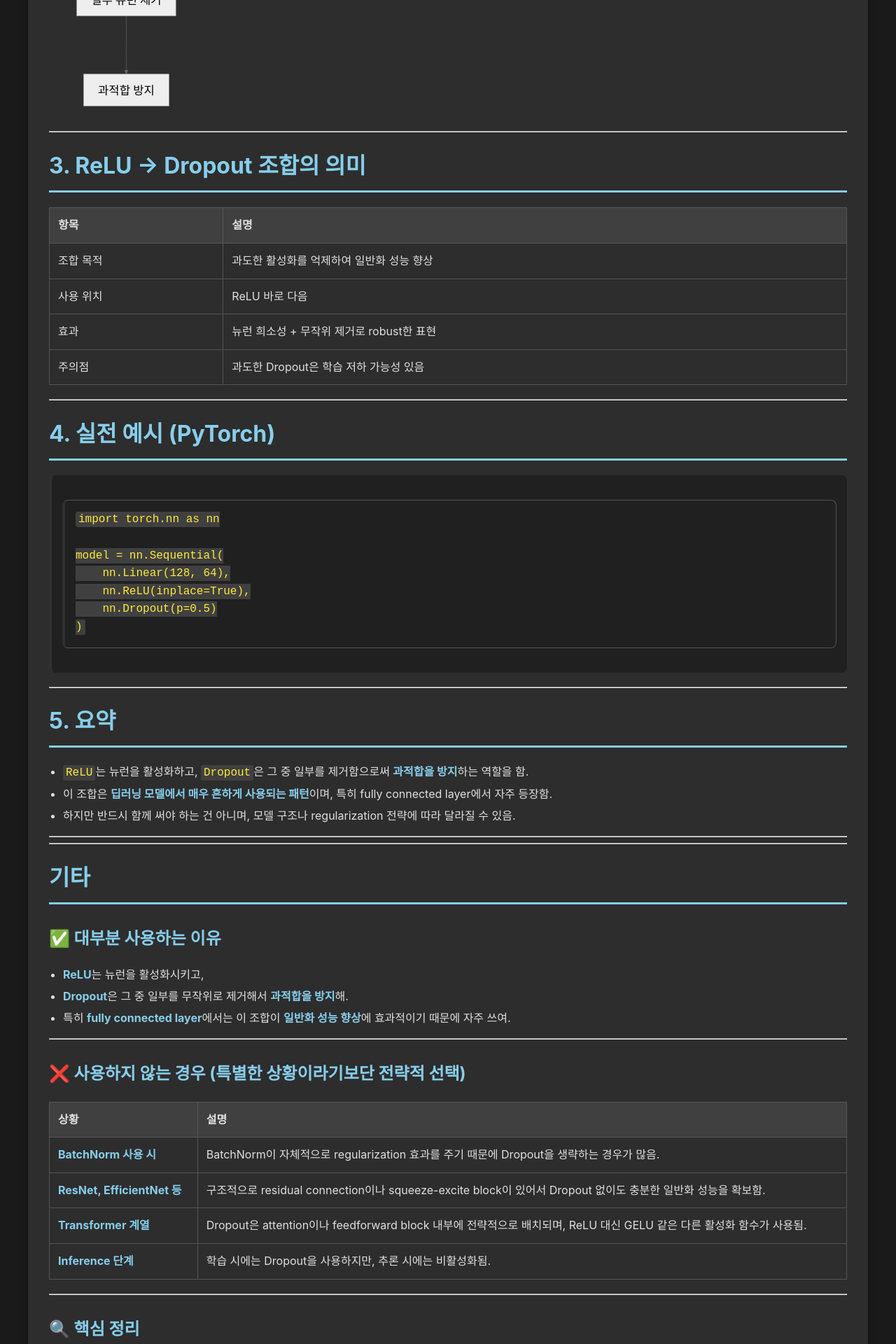
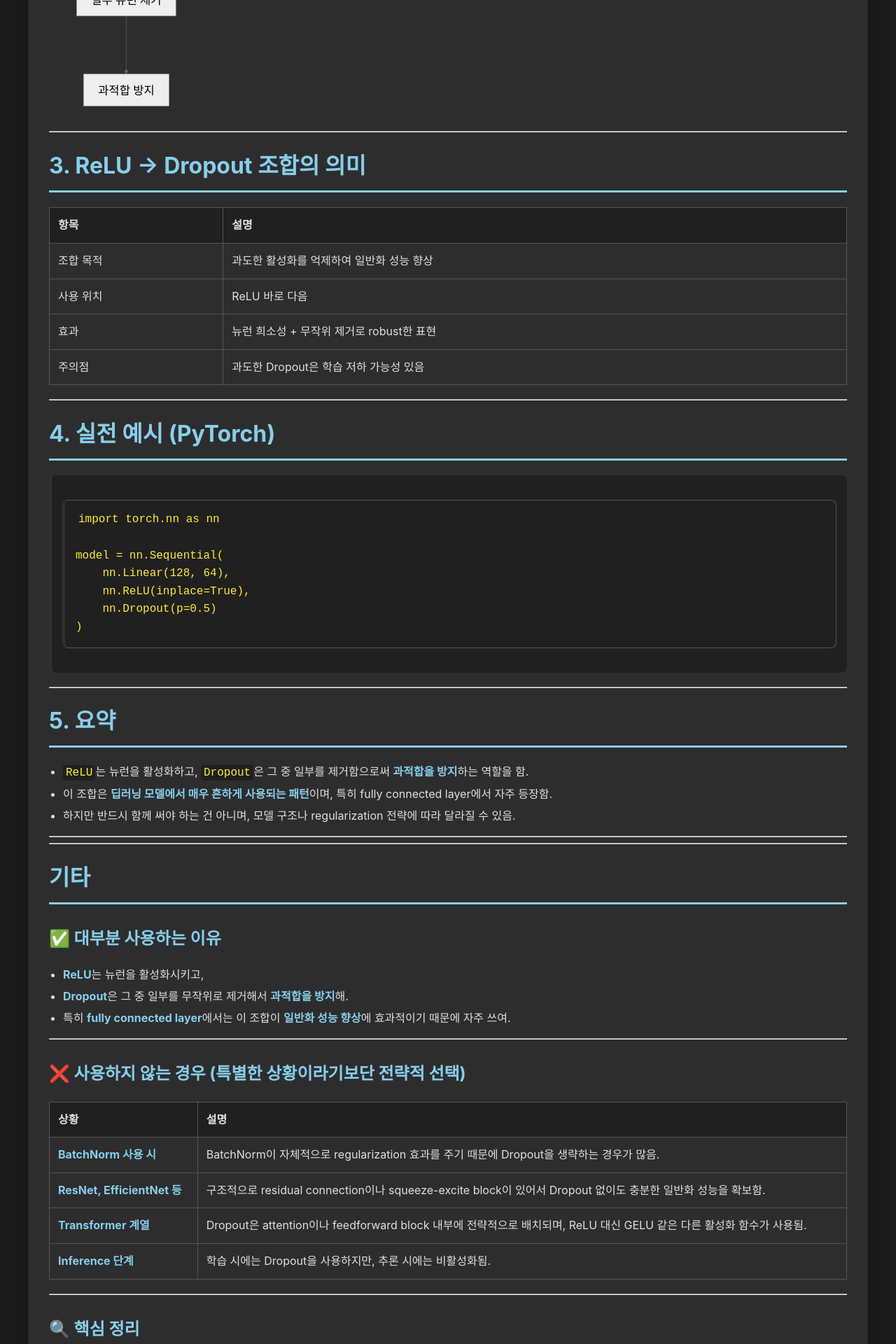
Before and after one commit to c0z0c/sprint_mission, a Jekyll site: the page built from 스터디/ReLU_Dropout_조합.md, in a window 1280 px wide. Shown: the part 1544-3464 px from the top of the page at 70% size. Built offline with Jekyll 4.4.1, drawn with Linux system fonts in a browser that asks for light colours.

Commit message:
백그라운드 색상 미세 조정 좀 더 어둪게

```diff
--- a/_layouts/default.html
+++ b/_layouts/default.html
@@ -74,14 +74,14 @@
             text-decoration: underline;
         }
         code {
-            background: #404040;
+            background: #202020;
             color: #ffeb3b;
             padding: 2px 4px;
             border-radius: 3px;
             font-family: 'Courier New', monospace;
         }
         pre {
-            background: #404040;
+            background: #202020;
             color: #e0e0e0;
             padding: 15px;
             border-radius: 5px;
@@ -107,7 +107,7 @@
             color: #e0e0e0;
         }
         th {
-            background-color: #404040;
+            background-color: #202020;
         }
         .emoji {
             font-size: 1.2em;
@@ -133,7 +133,7 @@
         }
         /* 인라인 코드 개선 */
         p code, li code {
-            background: #404040;
+            background: #202020;
             color: #ffeb3b;
             padding: 2px 4px;
             border-radius: 3px;
@@ -155,7 +155,7 @@
         }
 
         .section-card {
-            background: #404040;
+            background: #202020;
             border-radius: 12px;
             padding: 25px;
             border: 2px solid #555;
@@ -263,7 +263,7 @@
             display: flex;
             align-items: center;
             padding: 15px;
-            background: #404040;
+            background: #202020;
             border-radius: 8px;
             border: 1px solid #555;
             box-shadow: 0 2px 4px rgba(0,0,0,0.2);
@@ -337,7 +337,7 @@
             grid-column: 1 / -1;
             text-align: center;
             padding: 60px 20px;
-            background: #404040;
+            background: #202020;
             border-radius: 12px;
             border: 2px dashed #555;
         }
@@ -363,7 +363,7 @@
         .preparation-section {
             margin: 40px 0;
             padding: 30px;
-            background: linear-gradient(135deg, #404040 0%, #555 100%);
+            background: linear-gradient(135deg, #202020 0%, #555 100%);
             border-radius: 12px;
             border: 1px solid #666;
         }
@@ -502,7 +502,7 @@
             display: flex;
             align-items: center;
             padding: 15px;
-            background: #404040;
+            background: #202020;
             border-radius: 8px;
             text-decoration: none;
             border: 1px solid #555;
@@ -583,7 +583,7 @@
             padding: 0.5rem;
             border: 1px solid #555;
             border-radius: 4px;
-            background: #404040;
+            background: #202020;
             color: #e0e0e0;
         }
 
@@ -604,7 +604,7 @@
             padding: 0.75rem;
             border: 1px solid #555;
             border-radius: 6px;
-            background: #404040;
+            background: #202020;
             transition: background-color 0.2s, border-color 0.2s;
         }
 
```
